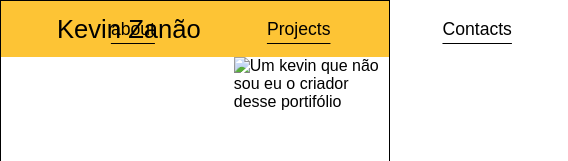
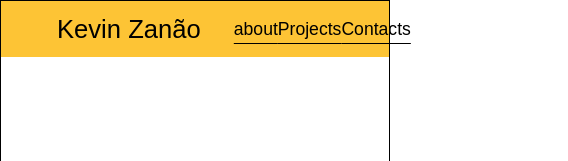
Before and after one commit to kevinzanao/Portifolio-responsivo, a plain HTML site: page index.html in a window 390 px wide. Shown: the top 161 px of the page, 568 px wide, since content can reach past the window. Drawn offline with Linux system fonts and the light colour scheme.

Commit message:
header responsivo para tela de 768px

```diff
--- a/css/style.css
+++ b/css/style.css
@@ -25,21 +25,15 @@ header {
 }
 
 header div {
-    display: flex;
     height: 100%;
     background-color: #FDC435;
 }
 
 header div:first-child {
     width: 60%;
+    display: flex;
+    align-items: center;
     padding-left: 3.5rem;
-    align-items: center;
-}
-
-header div:nth-child(2) {
-    width: 40%;
-    justify-content: center;
-    align-items: center;
 }
 
 header h1 {
@@ -48,13 +42,29 @@ header h1 {
     /* font-weight: 200; */
 }
 
+header div:nth-child(2) {
+    width: 40%;
+}
+
+header div nav {
+    width: 100%; height: 100%;
+    display: flex;
+    align-items: center;
+    /* justify-content: center; */
+}
+
+header div nav ul {
+    width: 100%;
+    text-align: center;
+}
+
 header div nav ul {
     display: flex;
 }
 
 header div nav ul li {
     list-style: none;
-    padding: 0 3.5rem;
+    flex: 1;
 }
 
 header div nav ul li a {
@@ -175,3 +185,27 @@ footer .footer-content .social-icons img:hover {
 footer p {
     color: #828282
 }
+
+@media(max-width:768px) {
+    main {
+        flex-direction: column;
+    }
+
+    main .person {
+        width: 100%; height: 85vh;
+        padding: 3rem 0;
+    }
+
+    main .person-image {
+        width: 100%; height: 80vh;
+        display: flex;
+        justify-content: center;
+        align-items: center;
+        padding-bottom: 3rem;
+    }
+
+    main .person-image img {
+        width: 100%; height: 100%;
+        object-fit: contain;
+    }
+}
```
